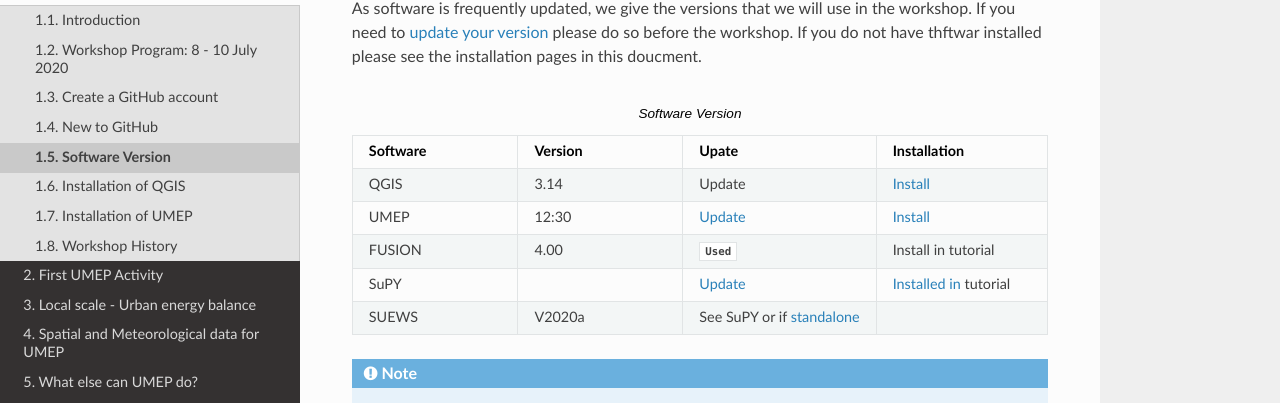
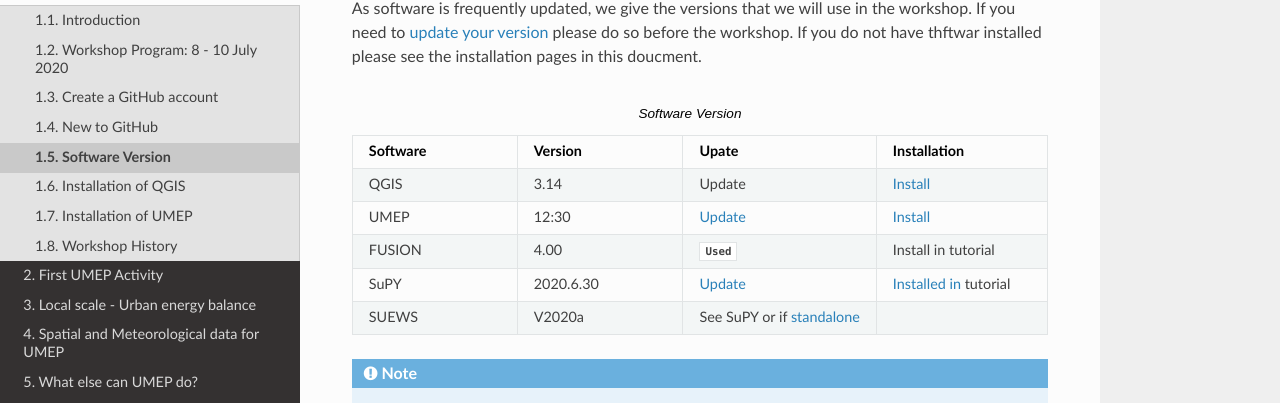
Before and after one commit to Urban-Meteorology-Reading/UMEP-Workshop, a Sphinx documentation site: the page built from source/Prepare/Version.rst, in a window 1280 px wide. Shown: the part 163-566 px from the top of the page. Built offline with Sphinx 7.4.7 and the Read the Docs theme 2.0.0, drawn with Linux system fonts in a browser that asks for light colours; pages that are not in the unit, such as notebooks, are missing from menus.

Commit message:
Update Version.rst

```diff
--- a/source/Prepare/Version.rst
+++ b/source/Prepare/Version.rst
@@ -16,18 +16,18 @@
      - Installation
    * - QGIS
      - 3.14
-     -  Update
-     -  `Install <QGIS1>`
+     - Update
+     - `Install <QGIS1>`
    * - UMEP
      - 12:30
      - `Update <https://umep-docs.readthedocs.io/en/latest/Getting_Started.html#updating-the-umep-plugin>`_
      - `Install <UMEP1>`
    * - FUSION
      - 4.00
-     -  `Used <QGIS3>`
+     - `Used <QGIS3>`
      -  Install in tutorial
    * - SuPY
-     -
+     -  2020.6.30
      - `Update <https://supy.readthedocs.io/en/latest/faq.html#how-can-i-upgrade-supy-to-an-up-to-date-version>`_
      - `Installed in <SuPy>` tutorial
    * - SUEWS
```
